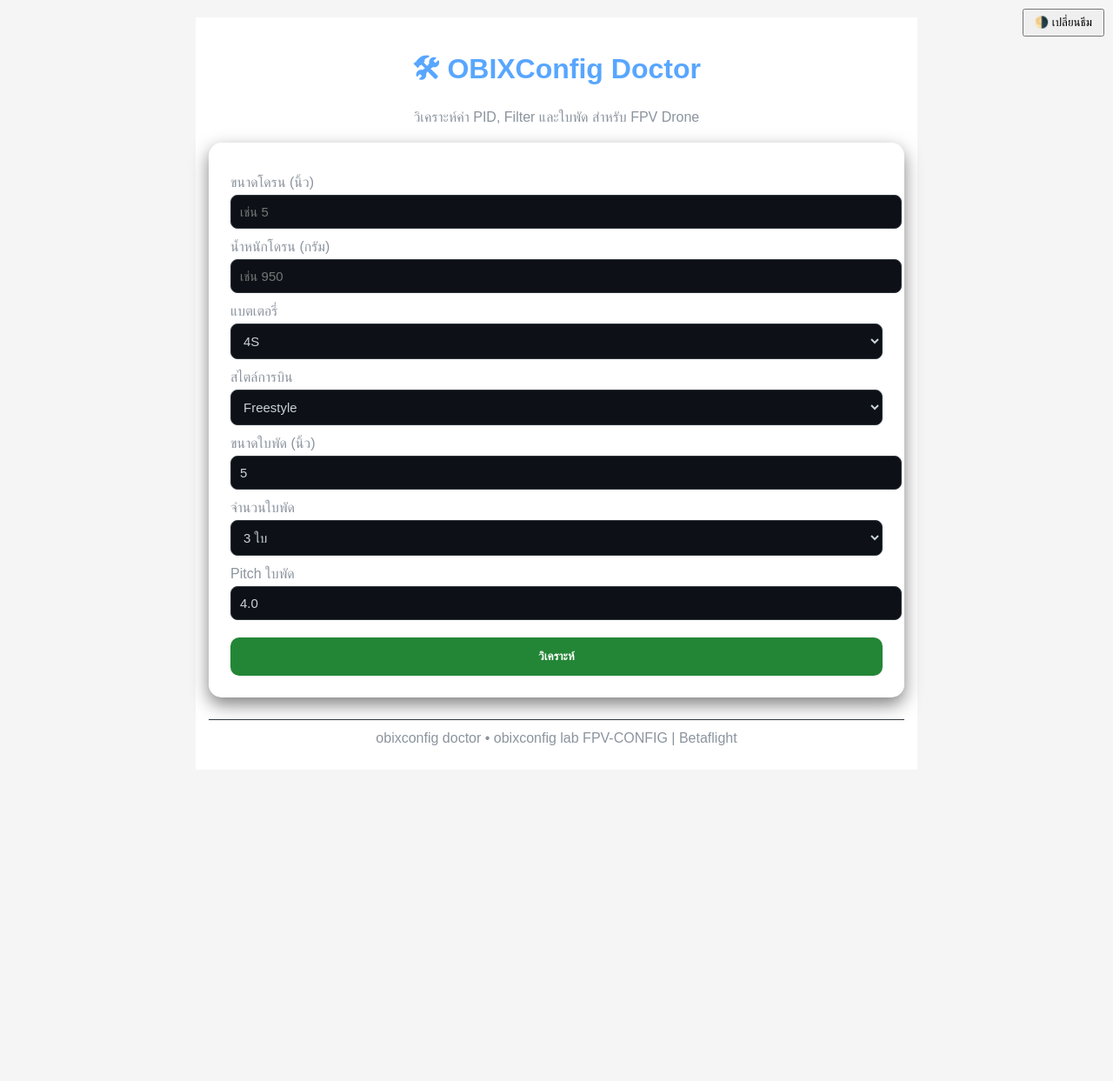
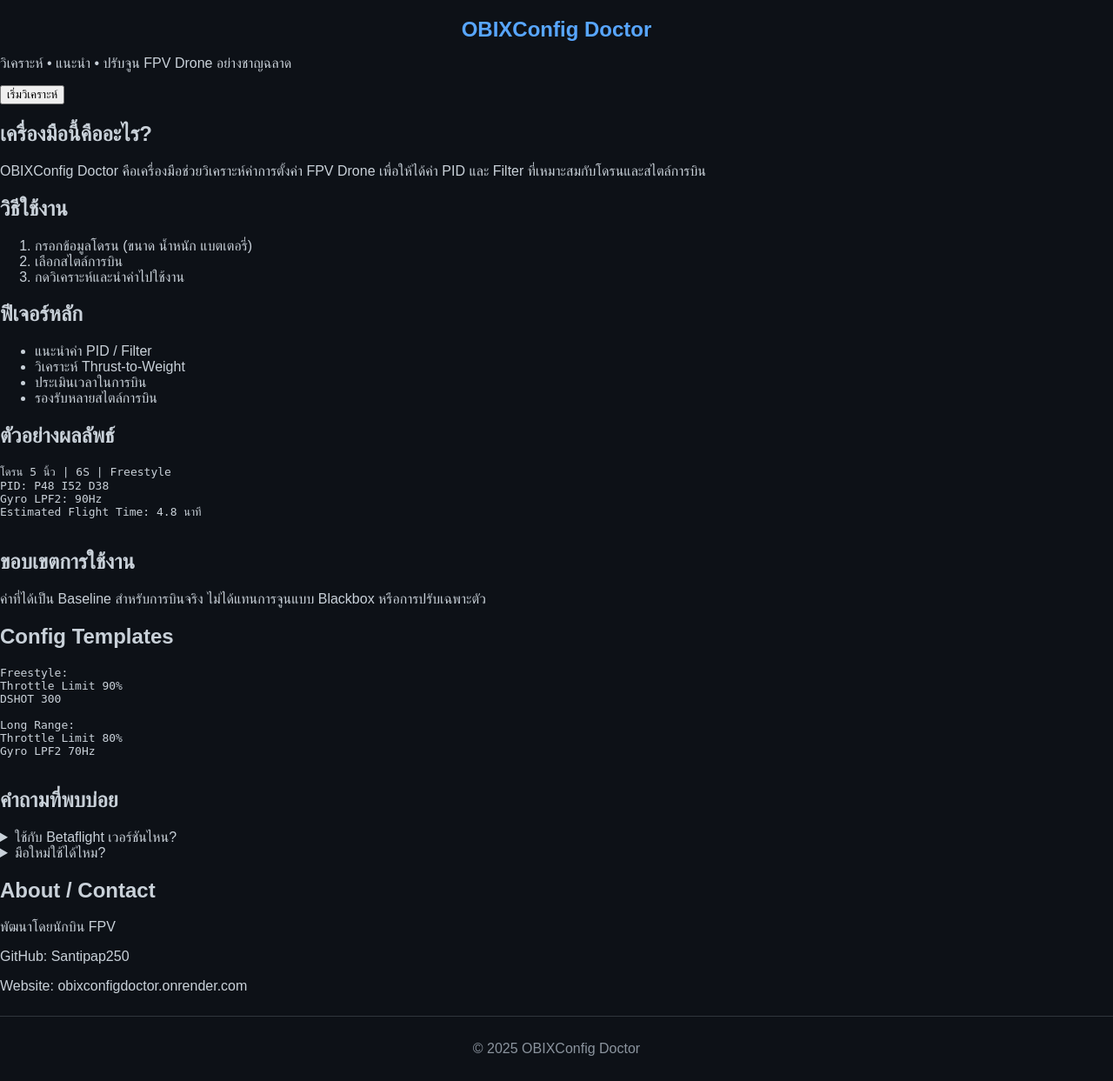
Before and after one commit to Santipap250/obixconfigdoctor-dev, a Flask app: page /app in a window 1280 px wide. Shown: the whole page at 87% size. Before the commit the page ends 857 px from the top, so only its background shows below. Run offline with Flask 3, Linux system fonts and the light colour scheme.

Commit message:
Update index.html

```diff
--- a/templates/index.html
+++ b/templates/index.html
@@ -1,199 +1,116 @@
 <!DOCTYPE html>
 <html lang="th">
 <head>
-<meta charset="UTF-8">
-<title>Obixconfig Doctor</title>
-<meta name="viewport" content="width=device-width, initial-scale=1.0">
+  <meta charset="UTF-8" />
+  <meta name="viewport" content="width=device-width, initial-scale=1.0" />
+  <title>OBIXConfig Doctor</title>
 
-<link rel="stylesheet" href="{{ url_for('static', filename='css/style.css') }}">
-<script src="https://cdn.jsdelivr.net/npm/chart.js"></script>
+  <!-- SEO เบื้องต้น -->
+  <meta name="description" content="OBIXConfig Doctor เครื่องมือวิเคราะห์และแนะนำค่า FPV Drone เพื่อการบินที่นิ่ง แรง และประหยัดแบต" />
 
-<style>
-:root {
-    --bg-color-light: #f5f5f5;
-    --text-color-light: #111;
-    --card-color-light: #fff;
-
-    --bg-color-dark: #121212;
-    --text-color-dark: #eee;
-    --card-color-dark: #1e1e1e;
-}
-
-body.light {
-    background-color: var(--bg-color-light);
-    color: var(--text-color-light);
-}
-
-body.light .container, body.light .form-card, body.light .result-card {
-    background-color: var(--card-color-light);
-}
-
-body.dark {
-    background-color: var(--bg-color-dark);
-    color: var(--text-color-dark);
-}
-
-body.dark .container, body.dark .form-card, body.dark .result-card {
-    background-color: var(--card-color-dark);
-}
-
-button.toggle-theme {
-    position: fixed;
-    top: 10px;
-    right: 10px;
-    padding: 6px 12px;
-    cursor: pointer;
-}
-</style>
-
-<script>
-function copyText(id) {
-    const text = document.getElementById(id).innerText;
-    navigator.clipboard.writeText(text);
-    alert("คัดลอกไปใช้ใน Betaflight ได้แล้ว");
-}
-
-// Dark/Light toggle
-function toggleTheme() {
-    document.body.classList.toggle('dark');
-    document.body.classList.toggle('light');
-    localStorage.setItem('theme', document.body.classList.contains('dark') ? 'dark' : 'light');
-}
-
-window.onload = () => {
-    const savedTheme = localStorage.getItem('theme') || 'light';
-    document.body.classList.add(savedTheme);
-}
-</script>
+  <!-- Preload (ช่วยให้โหลดไวขึ้น) -->
+  <link rel="preload" href="style.css" as="style">
+  <link rel="stylesheet" href="style.css">
 </head>
 
 <body>
-<button class="toggle-theme" onclick="toggleTheme()">🌗 เปลี่ยนธีม</button>
 
-<div class="container">
-<h1>🛠 OBIXConfig Doctor</h1>
-<p class="subtitle">วิเคราะห์ค่า PID, Filter และใบพัด สำหรับ FPV Drone</p>
+<!-- ================= HERO ================= -->
+<section id="hero">
+  <h1>OBIXConfig Doctor</h1>
+  <p>วิเคราะห์ • แนะนำ • ปรับจูน FPV Drone อย่างชาญฉลาด</p>
+  <button>เริ่มวิเคราะห์</button>
+</section>
 
-<form method="POST" class="form-card">
-    <label>ขนาดโดรน (นิ้ว)</label>
-    <input type="number" name="size" placeholder="เช่น 5" required>
+<!-- ================= WHAT IS ================= -->
+<section id="about-tool">
+  <h2>เครื่องมือนี้คืออะไร?</h2>
+  <p>
+    OBIXConfig Doctor คือเครื่องมือช่วยวิเคราะห์ค่าการตั้งค่า FPV Drone
+    เพื่อให้ได้ค่า PID และ Filter ที่เหมาะสมกับโดรนและสไตล์การบิน
+  </p>
+</section>
 
-    <label>น้ำหนักโดรน (กรัม)</label>
-    <input type="number" name="weight" placeholder="เช่น 950" required>
+<!-- ================= HOW TO USE ================= -->
+<section id="how-to-use">
+  <h2>วิธีใช้งาน</h2>
+  <ol>
+    <li>กรอกข้อมูลโดรน (ขนาด น้ำหนัก แบตเตอรี่)</li>
+    <li>เลือกสไตล์การบิน</li>
+    <li>กดวิเคราะห์และนำค่าไปใช้งาน</li>
+  </ol>
+</section>
 
-    <label>แบตเตอรี่</label>
-    <select name="battery">
-        <option value="4S">4S</option>
-        <option value="6S">6S</option>
-    </select>
+<!-- ================= FEATURES ================= -->
+<section id="features">
+  <h2>ฟีเจอร์หลัก</h2>
+  <ul>
+    <li>แนะนำค่า PID / Filter</li>
+    <li>วิเคราะห์ Thrust-to-Weight</li>
+    <li>ประเมินเวลาในการบิน</li>
+    <li>รองรับหลายสไตล์การบิน</li>
+  </ul>
+</section>
 
-    <label>สไตล์การบิน</label>
-    <select name="style">
-        <option value="freestyle">Freestyle</option>
-        <option value="longrange">Long Range / Cinematic</option>
-        <option value="racing">Racing</option>
-    </select>
+<!-- ================= SAMPLE RESULT ================= -->
+<section id="sample-result">
+  <h2>ตัวอย่างผลลัพธ์</h2>
+  <pre>
+โดรน 5 นิ้ว | 6S | Freestyle
+PID: P48 I52 D38
+Gyro LPF2: 90Hz
+Estimated Flight Time: 4.8 นาที
+  </pre>
+</section>
 
-    <label>ขนาดใบพัด (นิ้ว)</label>
-    <input type="number" name="prop_size" value="5" required>
+<!-- ================= LIMITATION ================= -->
+<section id="limitations">
+  <h2>ขอบเขตการใช้งาน</h2>
+  <p>
+    ค่าที่ได้เป็น Baseline สำหรับการบินจริง
+    ไม่ได้แทนการจูนแบบ Blackbox หรือการปรับเฉพาะตัว
+  </p>
+</section>
 
-    <label>จำนวนใบพัด</label>
-    <select name="blades">
-        <option value="2">2 ใบ</option>
-        <option value="3" selected>3 ใบ</option>
-        <option value="4">4 ใบ</option>
-    </select>
+<!-- ================= TEMPLATES ================= -->
+<section id="templates">
+  <h2>Config Templates</h2>
+  <pre>
+Freestyle:
+Throttle Limit 90%
+DSHOT 300
 
-    <label>Pitch ใบพัด</label>
-    <input type="number" step="0.1" name="pitch" value="4.0" required>
+Long Range:
+Throttle Limit 80%
+Gyro LPF2 70Hz
+  </pre>
+</section>
 
-    <button type="submit">วิเคราะห์</button>
-</form>
+<!-- ================= FAQ ================= -->
+<section id="faq">
+  <h2>คำถามที่พบบ่อย</h2>
+  <details>
+    <summary>ใช้กับ Betaflight เวอร์ชันไหน?</summary>
+    <p>แนะนำ 4.3 ขึ้นไป โดยเฉพาะ 4.4</p>
+  </details>
+  <details>
+    <summary>มือใหม่ใช้ได้ไหม?</summary>
+    <p>ได้ 100% ออกแบบมาให้เข้าใจง่าย</p>
+  </details>
+</section>
 
-{% if analysis %}
-<div class="result-card">
-<h2>🔍 ผลการวิเคราะห์</h2>
-<p><strong>{{ analysis.overview }}</strong></p>
+<!-- ================= CONTACT ================= -->
+<section id="contact">
+  <h2>About / Contact</h2>
+  <p>พัฒนาโดยนักบิน FPV</p>
+  <p>GitHub: Santipap250</p>
+  <p>Website: obixconfigdoctor.onrender.com</p>
+</section>
 
-<h3>แนวคิดการตั้งค่า</h3>
-<ul>
-{% for tip in analysis.basic_tips %}
-<li>{{ tip }}</li>
-{% endfor %}
-</ul>
+<!-- ================= FOOTER ================= -->
+<footer>
+  <p>© 2025 OBIXConfig Doctor</p>
+</footer>
 
-<h3>⚙️ PID (ค่าแนะนำ)</h3>
-<pre id="pid">
-ROLL  P {{ analysis.pid.roll.p }}  I {{ analysis.pid.roll.i }}  D {{ analysis.pid.roll.d }}
-PITCH P {{ analysis.pid.pitch.p }} I {{ analysis.pid.pitch.i }} D {{ analysis.pid.pitch.d }}
-YAW   P {{ analysis.pid.yaw.p }}   I {{ analysis.pid.yaw.i }}
-</pre>
-<button onclick="copyText('pid')">Copy PID</button>
-
-<h3>🧠 Filter</h3>
-<pre id="filter">
-Gyro LPF2: {{ analysis.filter.gyro_lpf2 }} Hz
-D-Term LPF1: {{ analysis.filter.dterm_lpf1 }} Hz
-Dynamic Notch: {{ analysis.filter.dyn_notch }}
-</pre>
-<button onclick="copyText('filter')">Copy Filter</button>
-
-<h3>🛩️ ใบพัด</h3>
-<p>{{ analysis.prop_result.summary }}</p>
-<ul>
-<li>Noise: {{ analysis.prop_result.effect.noise }}</li>
-<li>Motor Load: {{ analysis.prop_result.effect.motor_load }}</li>
-<li>Grip: {{ analysis.prop_result.effect.grip }}</li>
-<li>Recommendation: {{ analysis.prop_result.recommendation }}</li>
-</ul>
-
-<h3>💡 Extra Tools</h3>
-<p>Thrust-to-Weight Ratio: {{ analysis.thrust_ratio }}</p>
-<p>Battery Runtime Estimate: {{ analysis.battery_est }} นาที</p>
-
-<h3>📊 Visualization</h3>
-<canvas id="thrustChart" width="400" height="200"></canvas>
-<canvas id="noiseChart" width="400" height="200"></canvas>
-
-<script>
-const thrustCtx = document.getElementById('thrustChart').getContext('2d');
-new Chart(thrustCtx, {
-    type: 'bar',
-    data: {
-        labels: ['Thrust-to-Weight'],
-        datasets: [{
-            label: 'Ratio',
-            data: [{{ analysis.thrust_ratio }}],
-            backgroundColor: ['rgba(54, 162, 235, 0.6)']
-        }]
-    },
-    options: { scales: { y: { beginAtZero: true } } }
-});
-
-const noiseCtx = document.getElementById('noiseChart').getContext('2d');
-new Chart(noiseCtx, {
-    type: 'line',
-    data: {
-        labels: ['Motor Load', 'Noise Level'],
-        datasets: [{
-            label: 'Effect',
-            data: [{{ analysis.prop_result.effect.motor_load }}, {{ analysis.prop_result.effect.noise }}],
-            fill: false,
-            borderColor: 'rgb(255, 99, 132)',
-            tension: 0.3
-        }]
-    },
-    options: { scales: { y: { beginAtZero: true } } }
-});
-</script>
-
-</div>
-{% endif %}
-
-<footer>
-obixconfig doctor • obixconfig lab
-    FPV-CONFIG | Betaflight
-</footer>
-</div>
 </body>
 </html>
```
